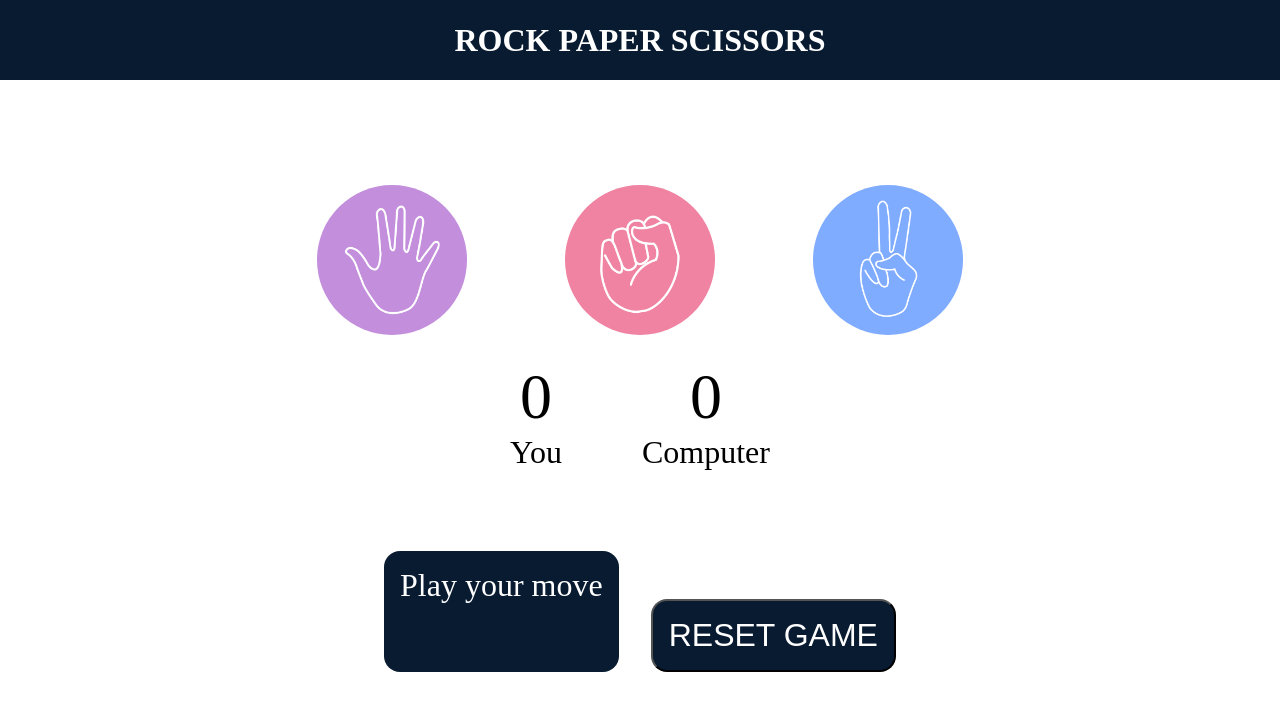
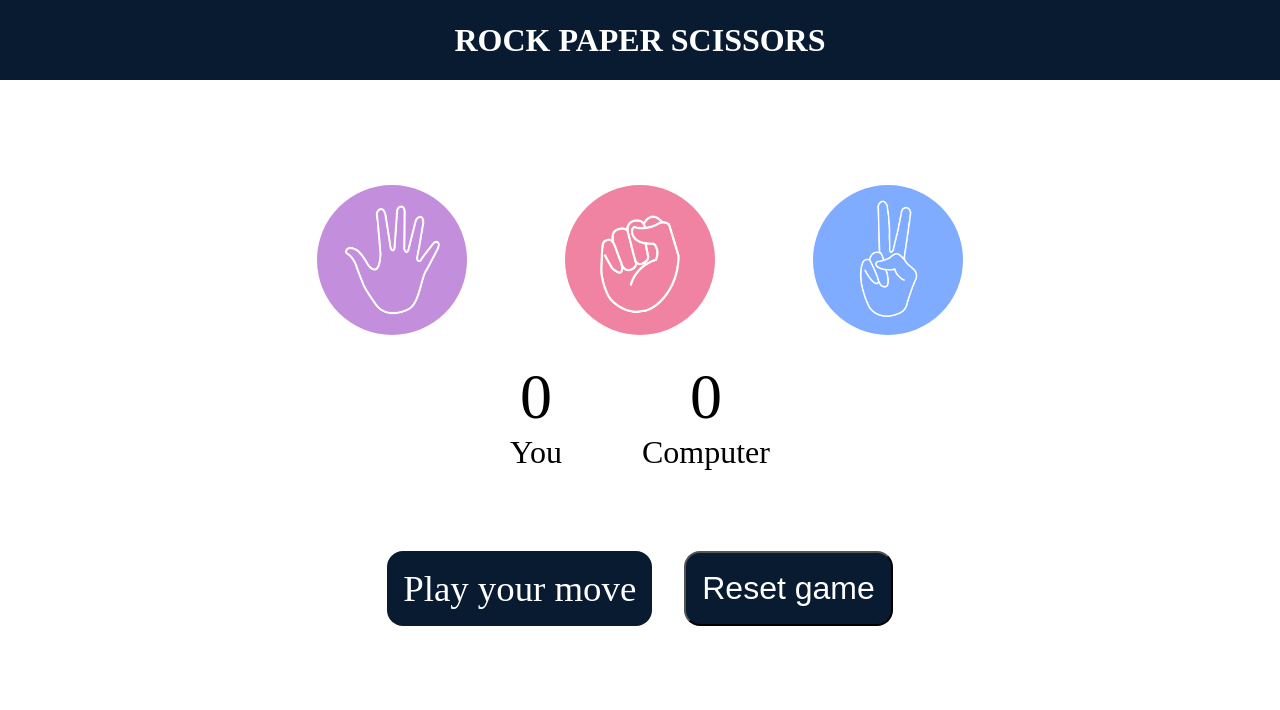
Before and after one commit to tushar-41/SPS, a plain HTML site: page index.html in a window 1280 px wide. Drawn offline with Linux system fonts and the light colour scheme.

Commit message:
html and css updated

```diff
--- a/index.html
+++ b/index.html
@@ -31,7 +31,7 @@
     </div>
     <div class="mg-container">
         <p id="msg">Play your move</p>
-        <button id="reset-btn">RESET GAME</button>
+        <button id="reset-btn">Reset game</button>
     </div>
 <script src="app.js"></script>
 </body>
--- a/style.css
+++ b/style.css
@@ -57,8 +57,7 @@ img{
 #msg{
     background-color: #081b31;
     color: white;
-    font-size: 2rem;
-    display: inline;
+    font-size: 2.3rem;
     padding: 1rem;
     border-radius: 1rem;
  }
@@ -67,10 +66,8 @@ img{
     background-color: #081b31;
     color: white;
     font-size: 2rem;
-    display: inline;
     padding: 1rem;
     border-radius: 1rem;
-    margin-top: 3rem;
     margin-left: 2rem;
  }
 
@@ -121,7 +118,7 @@ img{
         display: flex;
         align-items: center;
         justify-content: center;
-        margin-right: 1rem;
+        margin-right: 2rem;
     }
 
     .mg-container {
```
